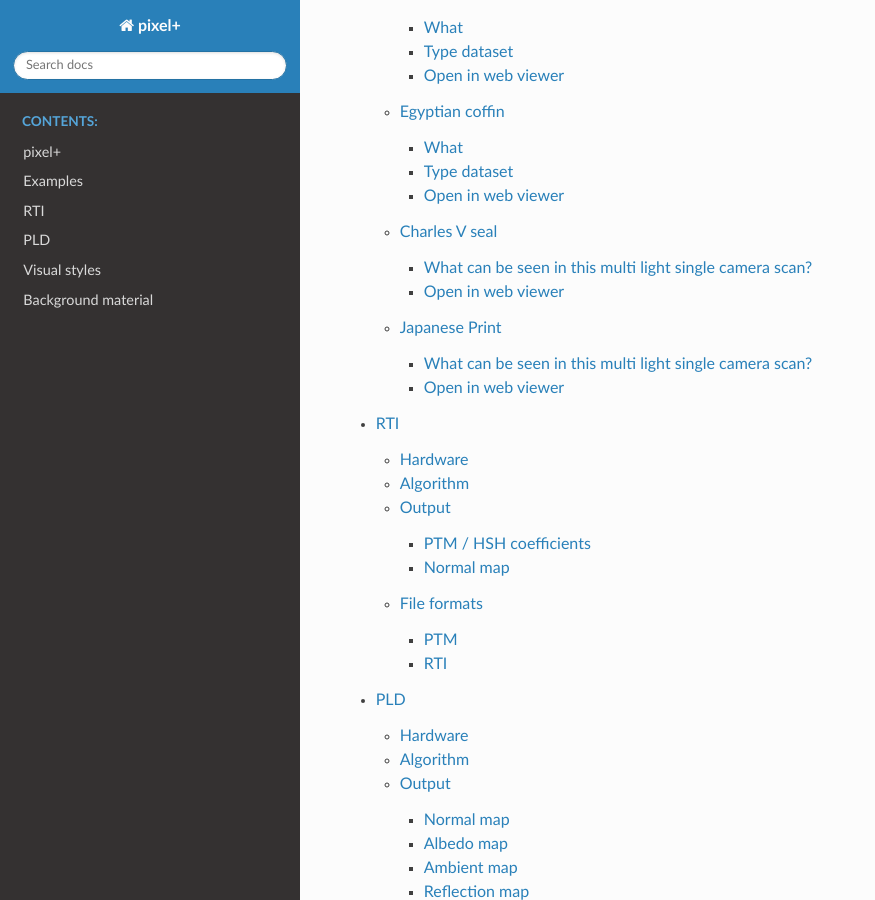
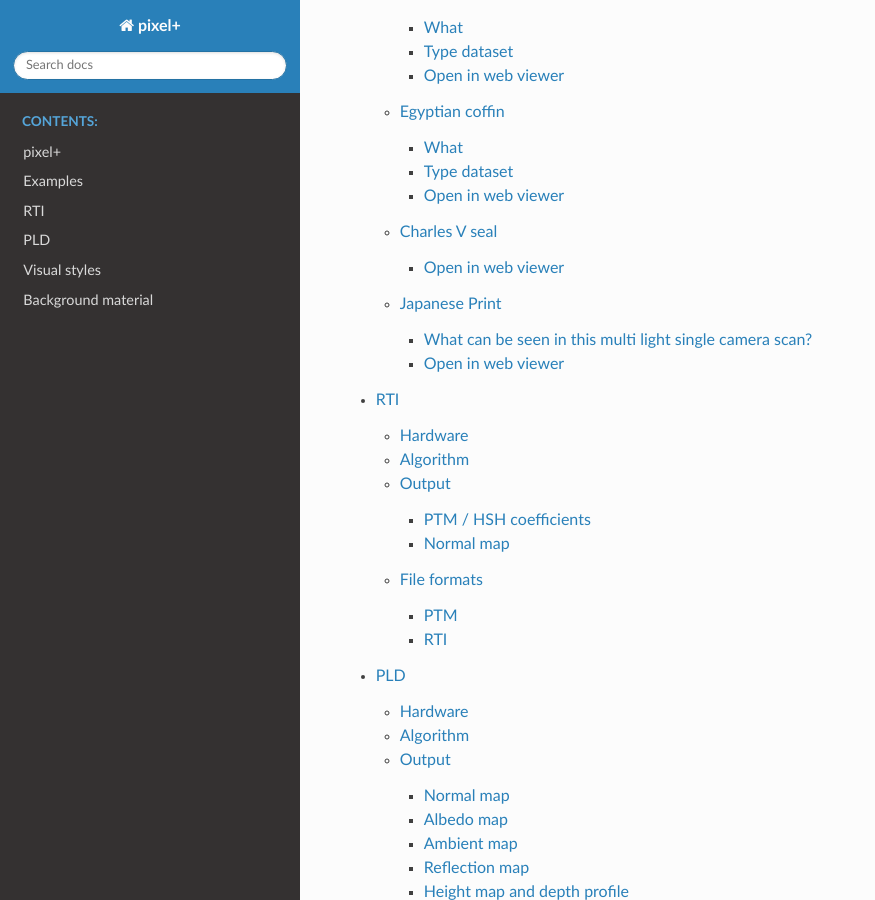
Before and after one commit to vvanwedd/heritagevisualisation, a Sphinx documentation site: the page built from source/index.rst, in a window 1280 px wide and 900 px high, scrolled down 1296 px. Shown: the whole window, without its empty margins (0-875 px from the left). Built offline with Sphinx 7.4.7 and the Read the Docs theme 2.0.0, drawn with Linux system fonts in a browser that asks for light colours.

Commit message:
Update examples.rst

```diff
--- a/source/examples.rst
+++ b/source/examples.rst
@@ -187,15 +187,12 @@
 Charles V seal
 ==============
 
-.. figure:: _static/images/samples_charlesVSeal.gif
-   :figwidth: 50%
+.. raw:: html
 
-   Charles V Seal
+    <img src="_static/images/samples_charlesVSeal.gif" height="300px">
 
-What can be seen in this multi light single camera scan?
----------------------------------------------------------
+Large section on folio 3 verso of the Bible of Anjou, ca. 1340 (© KU Leuven: `Ms. 1 <https://limo.libis.be/primo-explore/fulldisplay?docid=32LIBIS_ALMA_DS71169080710001471&context=L&vid=KULeuven&search_scope=ALL_CONTENT&tab=all_content_tab&lang=en_US>`_)Charles V Seal
 
-?? Charles V Seal ??
 
 Open in web viewer
 ------------------
```
Also changed, not shown: other parts of source/examples.rst (+1 -1 lines).
